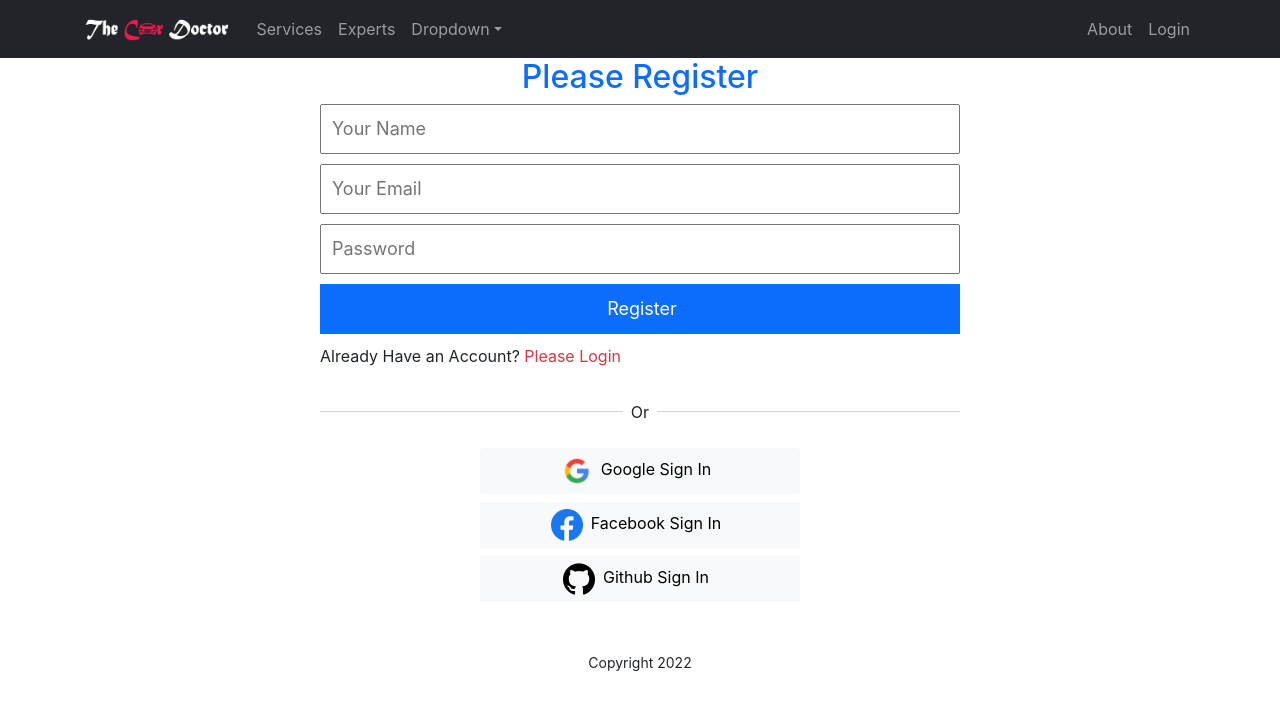
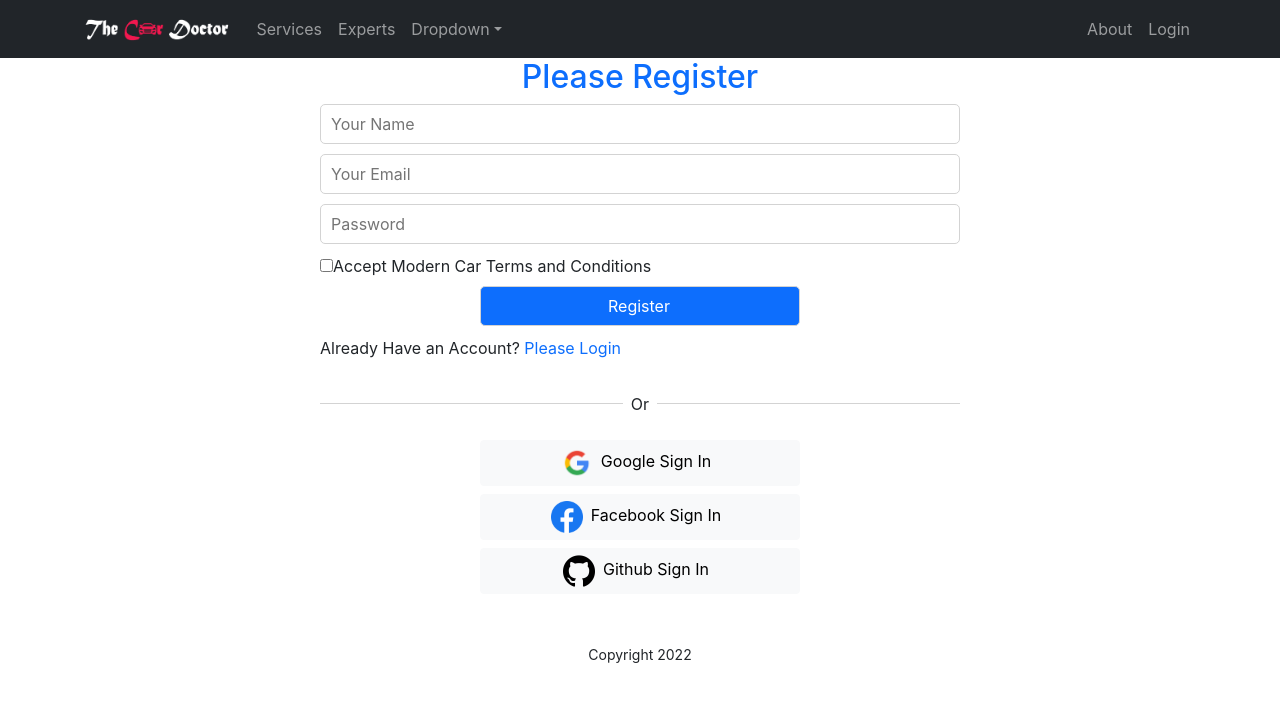
Before and after one commit to hira480/modern-car-services, a React (Create React App) app: page /register in a window 1280 px wide. Shown: the top 710 px of the page. Built offline with nearby package versions, Linux system fonts and the light colour scheme; no server answers.

Commit message:
handel error to login and added terms and conditions

```diff
--- a/src/Pages/Login/Login/Login.js
+++ b/src/Pages/Login/Login/Login.js
@@ -2,9 +2,10 @@ import React, { useRef } from 'react';
 import './Login.css';
 import { Button, Form } from 'react-bootstrap';
 import { Link, useLocation, useNavigate } from 'react-router-dom';
-import { useSignInWithEmailAndPassword } from 'react-firebase-hooks/auth';
+import { useSendPasswordResetEmail, useSignInWithEmailAndPassword } from 'react-firebase-hooks/auth';
 import auth from '../../../firebase.init';
 import SocialLogin from '../SocialLogin/SocialLogin';
+import { async } from '@firebase/util';
 
 const Login = () => {
     const emailRef = useRef('');
@@ -13,6 +14,7 @@ const Login = () => {
     const location = useLocation()
 
     let from = location.state?.from?.pathname || "/";
+    let errorElement;
     const [
         signInWithEmailAndPassword,
         user,
@@ -20,8 +22,13 @@ const Login = () => {
         error,
     ] = useSignInWithEmailAndPassword(auth);
 
+    const [sendPasswordResetEmail, sending] = useSendPasswordResetEmail(auth);
+
     if (user) {
         navigate(from, { replace: true });
+    }
+    if (error) {
+        errorElement = <p className='text-danger'>Error: {error?.message}</p>
     }
     const handelSubmit = event => {
         event.preventDefault();
@@ -35,6 +42,12 @@ const Login = () => {
         navigate('/register');
     }
 
+    const resetPassword = async () => {
+        const email = emailRef.current.value;
+        await sendPasswordResetEmail(email);
+        alert('Sent Email');
+    }
+
     return (
         <div className='container w-50 mx-auto login-form'>
             <h2 className='text-center text-primary mt-3'>Please Login</h2>
@@ -45,14 +58,13 @@ const Login = () => {
                 <Form.Group className="mb-3" controlId="formBasicPassword">
                     <Form.Control ref={passwordRef} type="password" placeholder="Password" required />
                 </Form.Group>
-                <Form.Group className="mb-3" controlId="formBasicCheckbox">
-                    <Form.Check type="checkbox" label="Check me out" />
-                </Form.Group>
-                <Button className='w-100' variant="primary" type="submit">
-                    Submit
+                <Button className='w-50 mx-auto d-block mb-2' variant="primary" type="submit">
+                    Login
                 </Button>
             </Form>
-            <p>New to Modern Car? <Link to='/register' className='text-danger pe-auto text-decoration-none' onClick={navigateRegister}>Please Register</Link></p>
+            {errorElement}
+            <p>New to Modern Car? <Link to='/register' className='text-primary pe-auto text-decoration-none' onClick={navigateRegister}>Please Register</Link></p>
+            <p>Forget Password? <Link to='/register' className='text-primary pe-auto' onClick={resetPassword}>Reset Password</Link></p>
             <SocialLogin></SocialLogin>
         </div>
     );
--- a/src/Pages/Login/Register/Register.css
+++ b/src/Pages/Login/Register/Register.css
@@ -3,12 +3,14 @@
     width: 50%;
 }
 
-.register-form input {
+.register-form input:not([type=checkbox]) {
     display: block;
     width: 100%;
-    height: 50px;
+    height: 40px;
+    border-radius: 5px;
+    border: 1px solid lightgray;
     padding-left: 10px;
-    font-size: 18px;
+    font-size: 16px;
     margin-bottom: 10px;
 }
 
--- a/src/Pages/Login/Register/Register.js
+++ b/src/Pages/Login/Register/Register.js
@@ -39,9 +39,11 @@ const Register = () => {
                 <input type="text" name="name" placeholder='Your Name' />
                 <input type="email" name="email" id="regEmail" placeholder='Your Email' required />
                 <input type="password" name="password" id="regPassword" placeholder='Password' required />
-                <input className='bg-primary text-white border-0' type="submit" value="Register" />
+                <input type="checkbox" name="terms" id="terms" />
+                <label htmlFor="terms">Accept Modern Car Terms and Conditions</label>
+                <input className='w-50 mx-auto btn btn-primary mt-2' type="submit" value="Register" />
             </form>
-            <p>Already Have an Account? <Link to='/login' className='text-danger pe-auto text-decoration-none' onClick={navigateLogin}>Please Login</Link></p>
+            <p>Already Have an Account? <Link to='/login' className='text-primary pe-auto text-decoration-none' onClick={navigateLogin}>Please Login</Link></p>
             <SocialLogin></SocialLogin>
         </div>
     );
--- a/src/Pages/Login/SocialLogin/SocialLogin.js
+++ b/src/Pages/Login/SocialLogin/SocialLogin.js
@@ -14,10 +14,7 @@ const SocialLogin = () => {
     let errorElement;
 
     if (error || error1) {
-        errorElement =
-            <div>
-                <p className='text-danger'>Error: {error?.message} {error1?.message}</p>
-            </div>
+        errorElement = <p className='text-danger'>Error: {error?.message} {error1?.message}</p>
     }
     if (user || user1) {
         navigate('/home');
```
